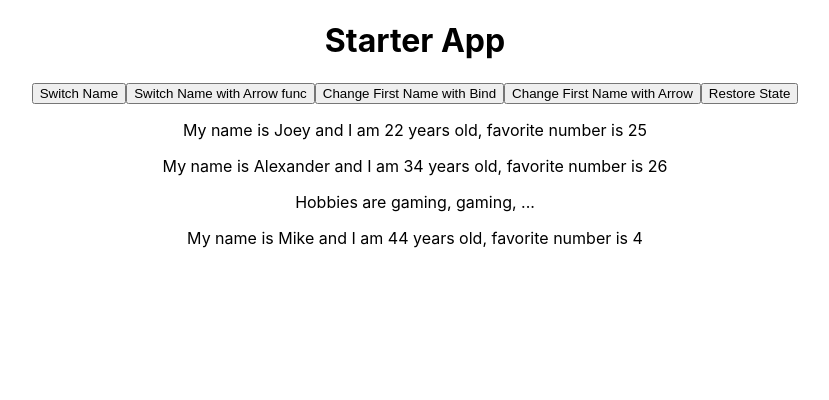
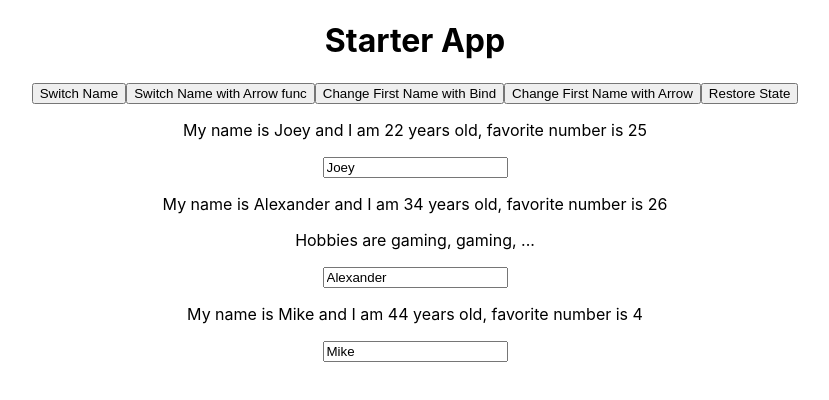
Before and after one commit to stevekutz/react_TCG_exp, a React (Create React App) app in the folder app/: page / in a window 1280 px wide. Shown: the top 400 px of the page, without its empty margins (225-1054 px from the left). Built offline with nearby package versions, Linux system fonts and the light colour scheme.

Commit message:
added two-way binding

```diff
--- a/app/src/App.js
+++ b/app/src/App.js
@@ -42,8 +42,18 @@
         })
     }
 
+    inputNameHandler = (event) => {
+        this.setState({
+            persons: [
+                {name: 'Joey', age: 22},
+                {name: event.target.value, age: 88},
+                {name: 'Mike', age: 44},
+            ]
+        })
+    }
+
     restoreState = () => {
-        this.setState({ ...origState})
+        this.setState({ origState})
     }
 
     render() {
@@ -64,6 +74,7 @@
             <Person
                 name = {this.state.persons[1].name}
                 age = {this.state.persons[1].age}
+                inputNewName = {this.inputNameHandler}
                 clickPassedMethod = {this.switchNameHandler} > Hobbies are gaming, gaming, ... </Person>
             <Person
                 name = {this.state.persons[2].name}
--- a/app/src/Person/Person.js
+++ b/app/src/Person/Person.js
@@ -8,7 +8,8 @@
         <div>
             <p onClick = {props.clickPassedMethod}>
                 My name is {props.name} and I am {props.age} years old, favorite number is {randomNum}</p>
-            <p> {props.children} </p>
+            <p> {props.children} </p>    {/* adding 2-way binding by including props.name to pre-fill the form with orig name */}
+            <input type = "text" onChange = {props.inputNewName} value = {props.name}/>
         </div>
     )
 }
```
